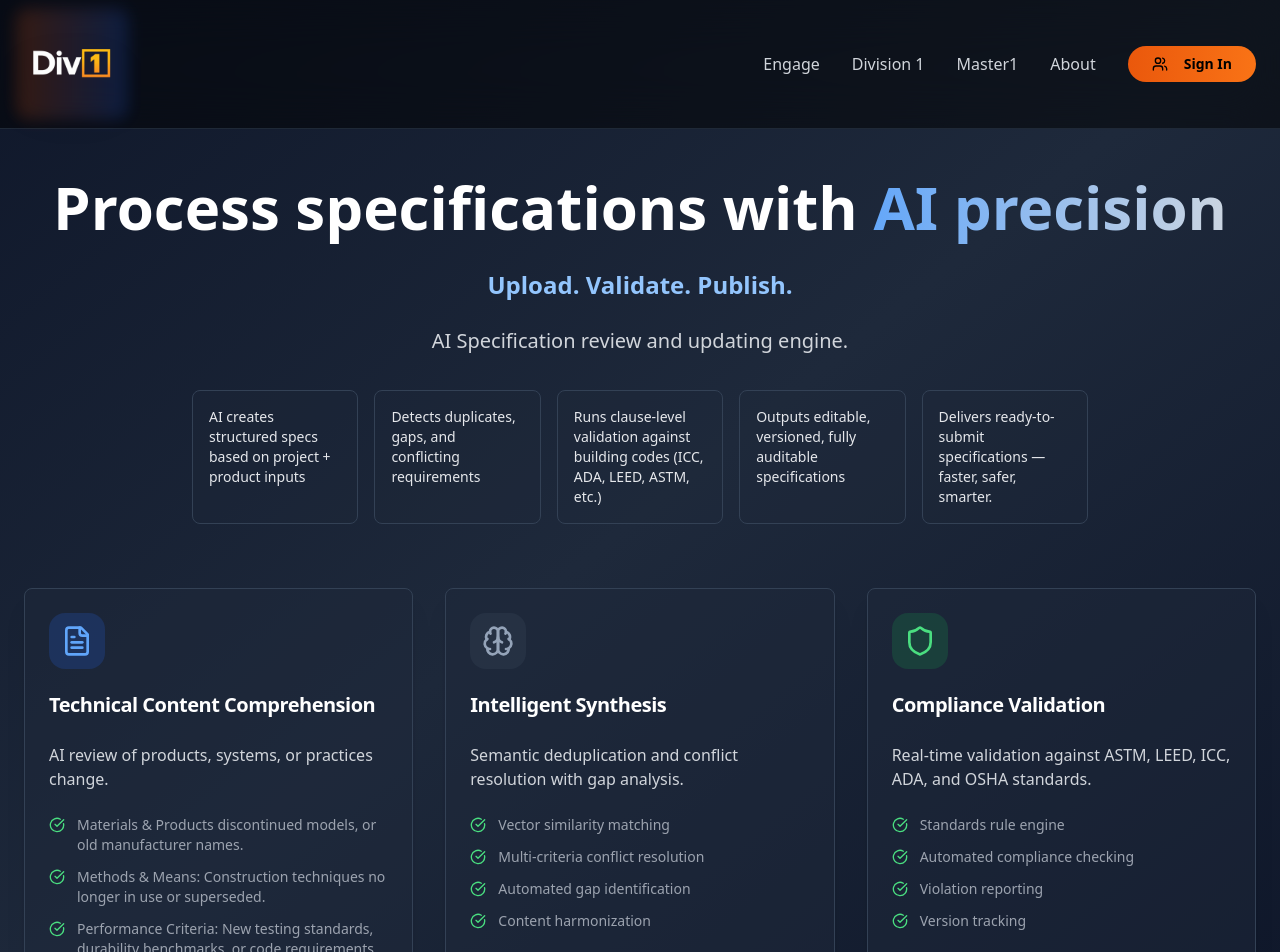
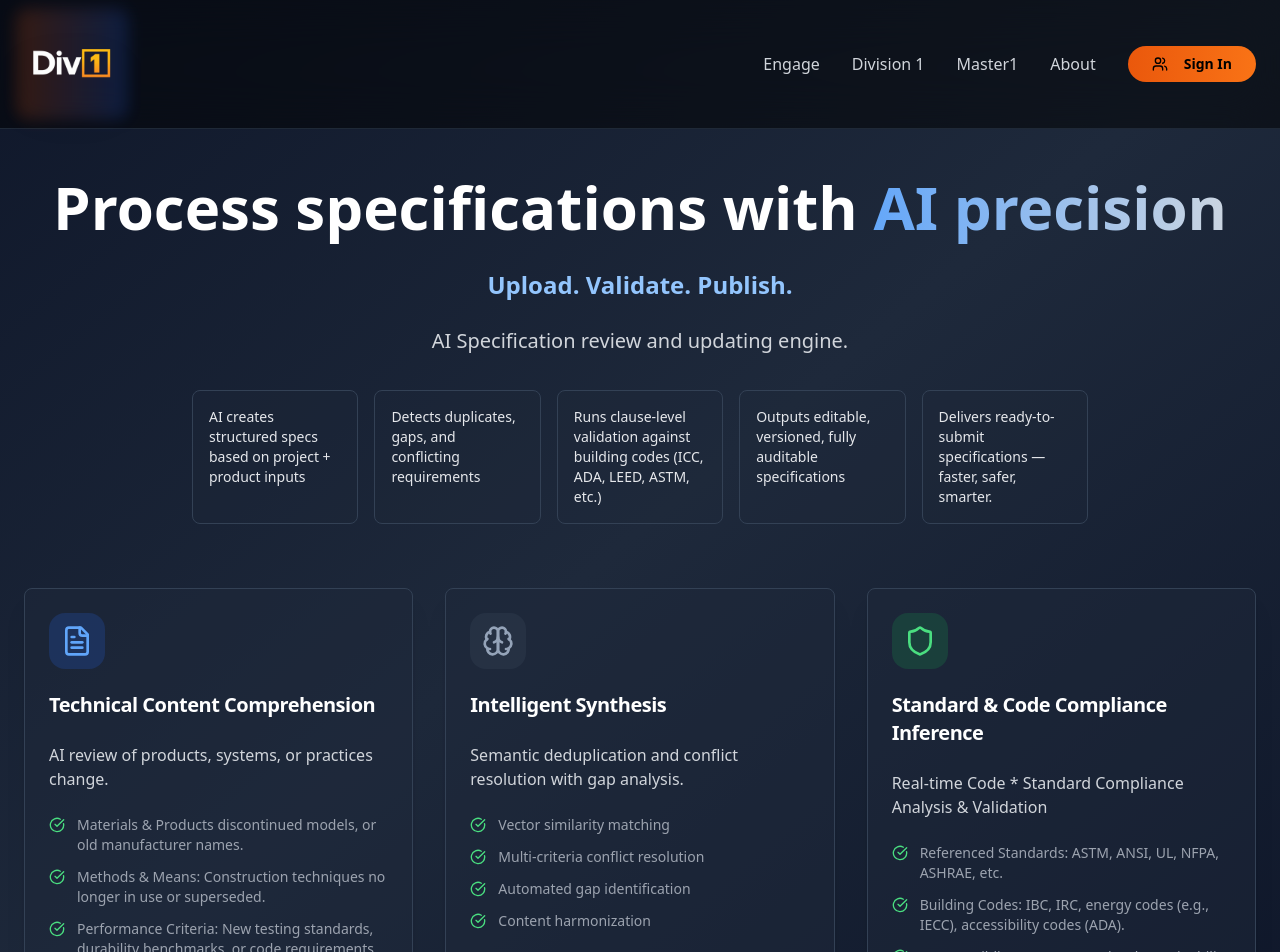
Before and after one commit to Tkenney207/div1-architect-ai-nexus, a React (Vite) app: page /master1 in a window 1280 px wide. Shown: the top 952 px of the page. Built offline with nearby package versions, Linux system fonts and the light colour scheme.

Commit message:
Update Compliance Validation section
Updated the "Compliance Validation" section on the Master1 page with new title and content.

```diff
--- a/src/pages/Master1.tsx
+++ b/src/pages/Master1.tsx
@@ -1,4 +1,3 @@
-
 import { Button } from "@/components/ui/button";
 import { Card, CardContent, CardHeader, CardTitle } from "@/components/ui/card";
 import { Badge } from "@/components/ui/badge";
@@ -109,28 +108,24 @@ const Master1 = () => {
               <div className="bg-green-600/20 rounded-2xl p-3 w-fit mb-4 group-hover:bg-green-500/30 transition-colors">
                 <Shield className="h-8 w-8 text-green-400" />
               </div>
-              <CardTitle className="text-xl text-white">Compliance Validation</CardTitle>
+              <CardTitle className="text-xl text-white">Standard & Code Compliance Inference</CardTitle>
             </CardHeader>
             <CardContent>
               <p className="text-gray-300 mb-6">
-                Real-time validation against ASTM, LEED, ICC, ADA, and OSHA standards.
+                Real-time Code * Standard Compliance Analysis & Validation
               </p>
               <ul className="space-y-3 text-sm text-gray-400">
-                <li className="flex items-center space-x-3">
-                  <CheckCircle className="h-4 w-4 text-green-400 flex-shrink-0" />
-                  <span>Standards rule engine</span>
+                <li className="flex items-start space-x-3">
+                  <CheckCircle className="h-4 w-4 text-green-400 flex-shrink-0 mt-0.5" />
+                  <span>Referenced Standards: ASTM, ANSI, UL, NFPA, ASHRAE, etc.</span>
                 </li>
-                <li className="flex items-center space-x-3">
-                  <CheckCircle className="h-4 w-4 text-green-400 flex-shrink-0" />
-                  <span>Automated compliance checking</span>
+                <li className="flex items-start space-x-3">
+                  <CheckCircle className="h-4 w-4 text-green-400 flex-shrink-0 mt-0.5" />
+                  <span>Building Codes: IBC, IRC, energy codes (e.g., IECC), accessibility codes (ADA).</span>
                 </li>
-                <li className="flex items-center space-x-3">
-                  <CheckCircle className="h-4 w-4 text-green-400 flex-shrink-0" />
-                  <span>Violation reporting</span>
-                </li>
-                <li className="flex items-center space-x-3">
-                  <CheckCircle className="h-4 w-4 text-green-400 flex-shrink-0" />
-                  <span>Version tracking</span>
+                <li className="flex items-start space-x-3">
+                  <CheckCircle className="h-4 w-4 text-green-400 flex-shrink-0 mt-0.5" />
+                  <span>Green Building: LEED, WELL, local sustainability requirements.</span>
                 </li>
               </ul>
             </CardContent>
```
